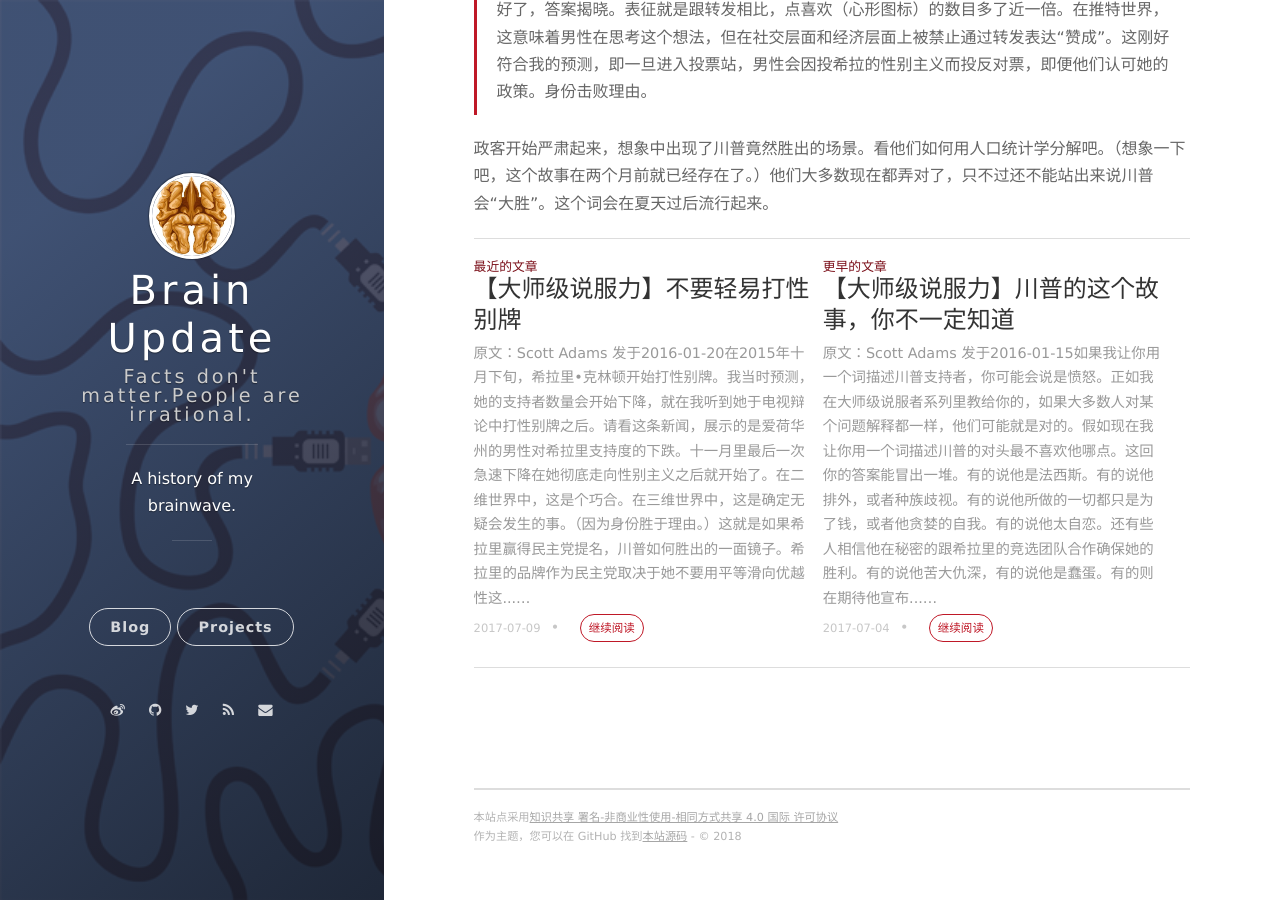
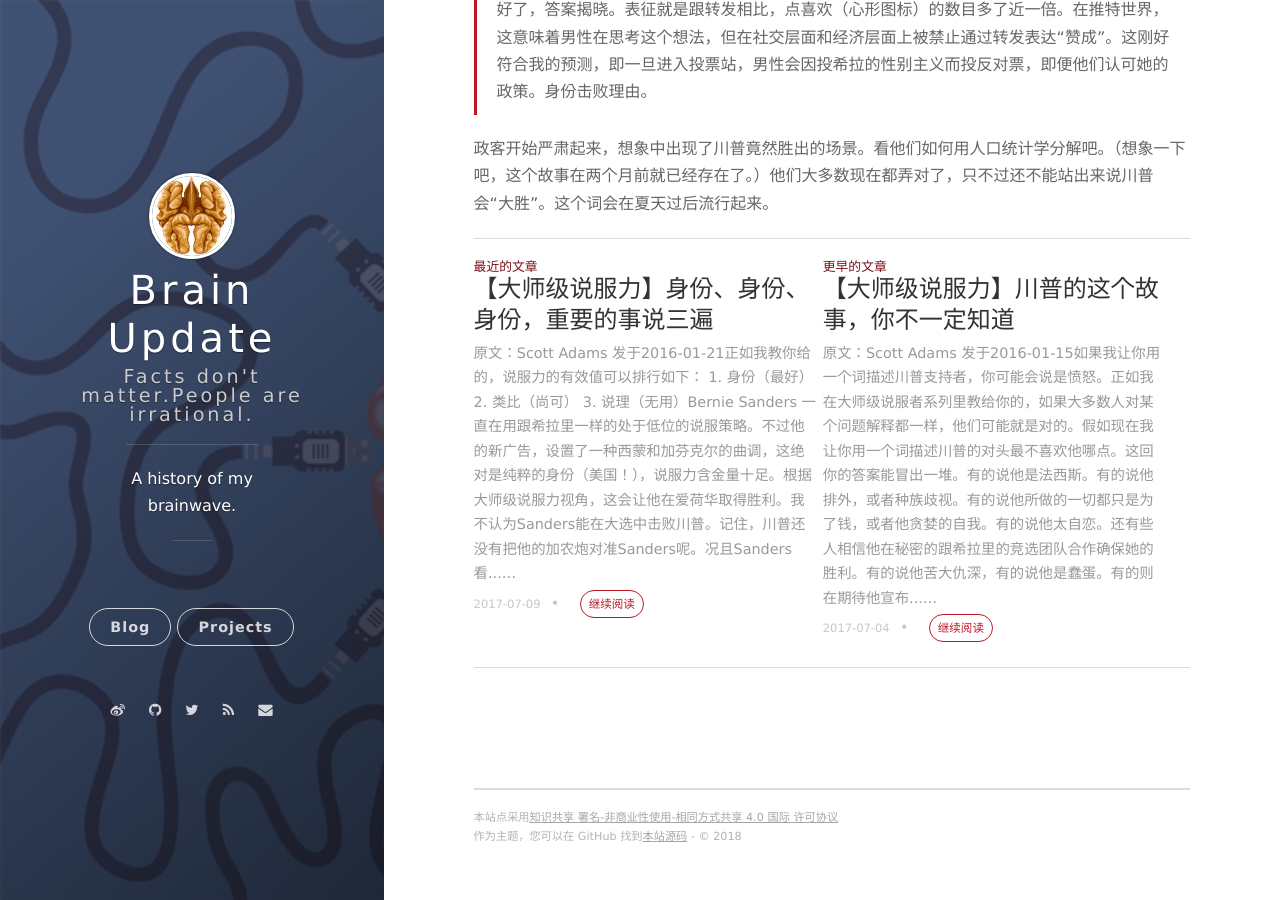
Before and after one commit to iwomen/iwomen.github.io, a Jekyll site: the page built from _posts/2017-07-09-likes-and-retweets.md, in a window 1280 px wide and 900 px high, scrolled down 1082 px. Built offline with Jekyll 4.4.1, drawn with Linux system fonts in a browser that asks for light colours; nearby versions of some CDN libraries; comment, search, counter and statistics services are not loaded.

Commit message:
update from Jekyller

```diff
--- a/_posts/2017-07-09-the-gender-card.md
+++ b/_posts/2017-07-09-the-gender-card.md
@@ -1,8 +1,18 @@
 ---
+date: '2017-07-09'
 playout: post
+sha: 84f72d08bb806ce733a70fba56fd312cc397e3fd
+slug: the-gender-card
 title: 【大师级说服力】不要轻易打性别牌
-date: 2017-07-09
+info:
+comment:
+tags: []
+categories:
+  - 大师级说服力
+published: false
+
 ---
+
 
 
  [原文：Scott  Adams  发于2016-01-20][1]
```
